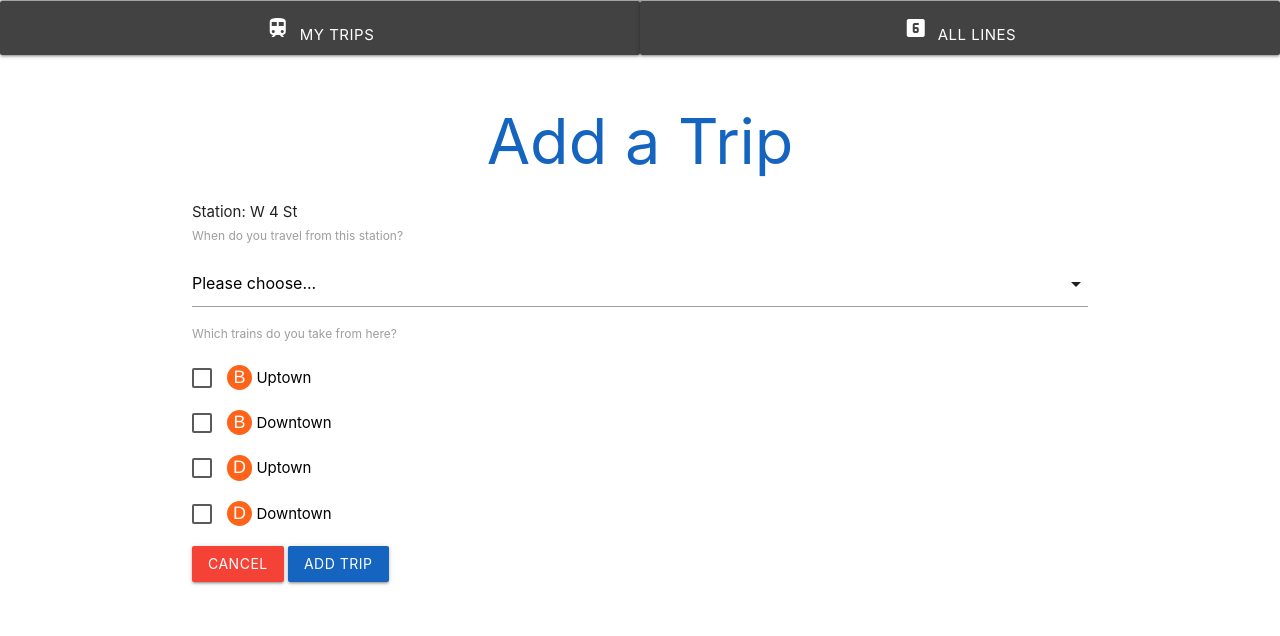
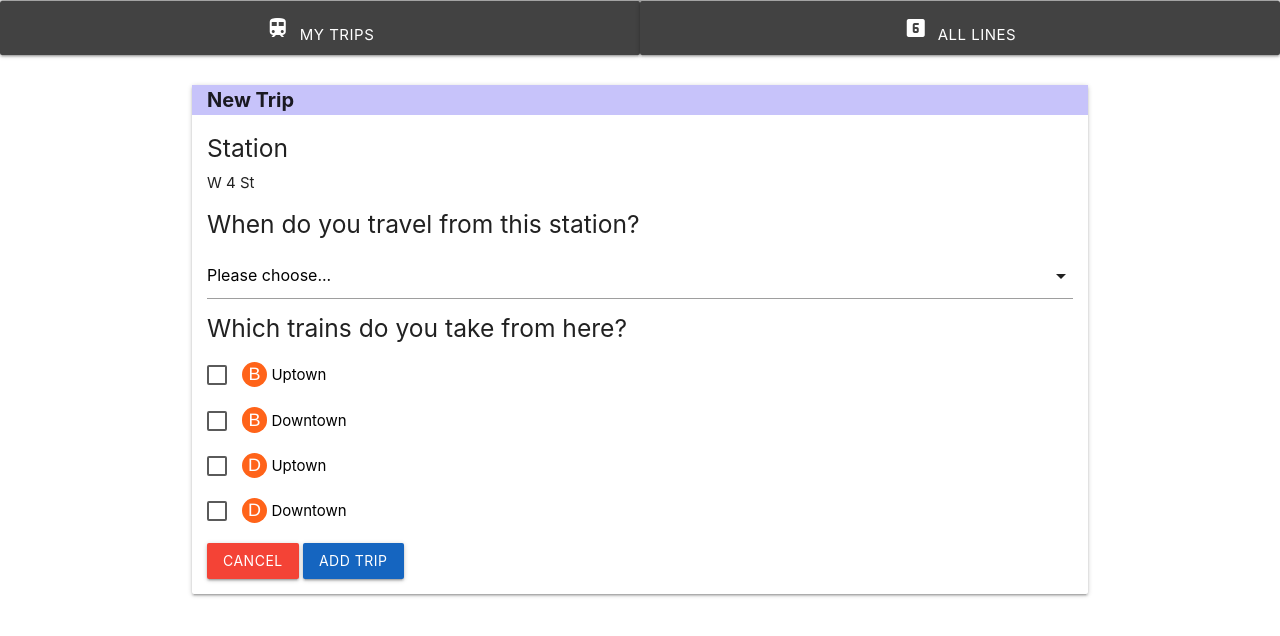
Before and after one commit to mikefeldberg/getting-there, a Django app: page /trips/new/1/1/ in a window 1280 px wide. Shown: the part 64-700 px from the top of the page. Run offline with Django 3.2, Linux system fonts and the light colour scheme; the visitor is signed in with stand-in values (Sample User, id 1); data comes from the database, SQL or seed files in the repository.

Commit message:
style new alerts and new trips page

```diff
--- a/main/static/css/style.css
+++ b/main/static/css/style.css
@@ -41,8 +41,11 @@ h1 {
     margin: 10px 0px 10px 10px;
 }
 
-#new-alert {
+.form-label {
     background-color: #C7C3FA;
+    font-size: 20px;
+    padding: 0px 0px 0px 15px;
+    font-weight: bold;
 }
 
 #alert-card-panel {
@@ -50,9 +53,13 @@ h1 {
     padding: 0;
 }
 
-#alert-form {
-    margin: 15px;
-    padding: 15px;
+#trip-card-panel {
+    margin: 0;
+    padding: 0;
+}
+
+.form-style {
+    padding: 0px 15px 15px 15px;
 }
 
 .my-trip-text {
--- a/main/templates/trips/new.html
+++ b/main/templates/trips/new.html
@@ -1,14 +1,15 @@
 {% extends 'base.html' %}
 
 {% block content %}
-
-
-<h1>Add a Trip</h1>
-
-<form action="#" method="POST">
+<div id="trip-card-panel" class="card-panel">
+    <div class="row">
+            <div class="form-label" class="col s12">New Trip</div>
+    </div>
+    <form class="form-style" action="#" method="POST">
         {% csrf_token %}
-    <div>Station: {{ station.name }}</div>
-    <label for="trip_type">When do you travel from this station?</label>
+        <h5>Station</h5>
+            <div>{{ station.name }}</div>
+        <h5 for="trip_type">When do you travel from this station?</h5>
         <div class="input-field col s12">
             <select class="red-text" id="selector" required="required" name="trip_type">
                 <option value="" disabled selected>Please choose...</option>
@@ -17,7 +18,7 @@
                 <option value="Both">Both</option>
             </select>
         </div>
-    <label>Which trains do you take from here?</label>
+        <h5>Which trains do you take from here?</h5>
         <!-- TODO need to fix this to put into a two-column view MF -->
         {% for line in train_lines %}
             <div id="selector-row">
@@ -36,4 +37,5 @@
         <a href="/lines/{{ line_id }}" id="submit-trip-button" class="btn red" value="Cancel">Cancel</a>
         <input id="submit-trip-button" class="btn blue darken-3" type="submit" value="Add Trip">
         </form>
+</div>
 {% endblock %}
```
Also changed, not shown: main/templates/alerts/new.html (+4 -4 lines). Lines whose indentation alone changed are shown as unchanged.
